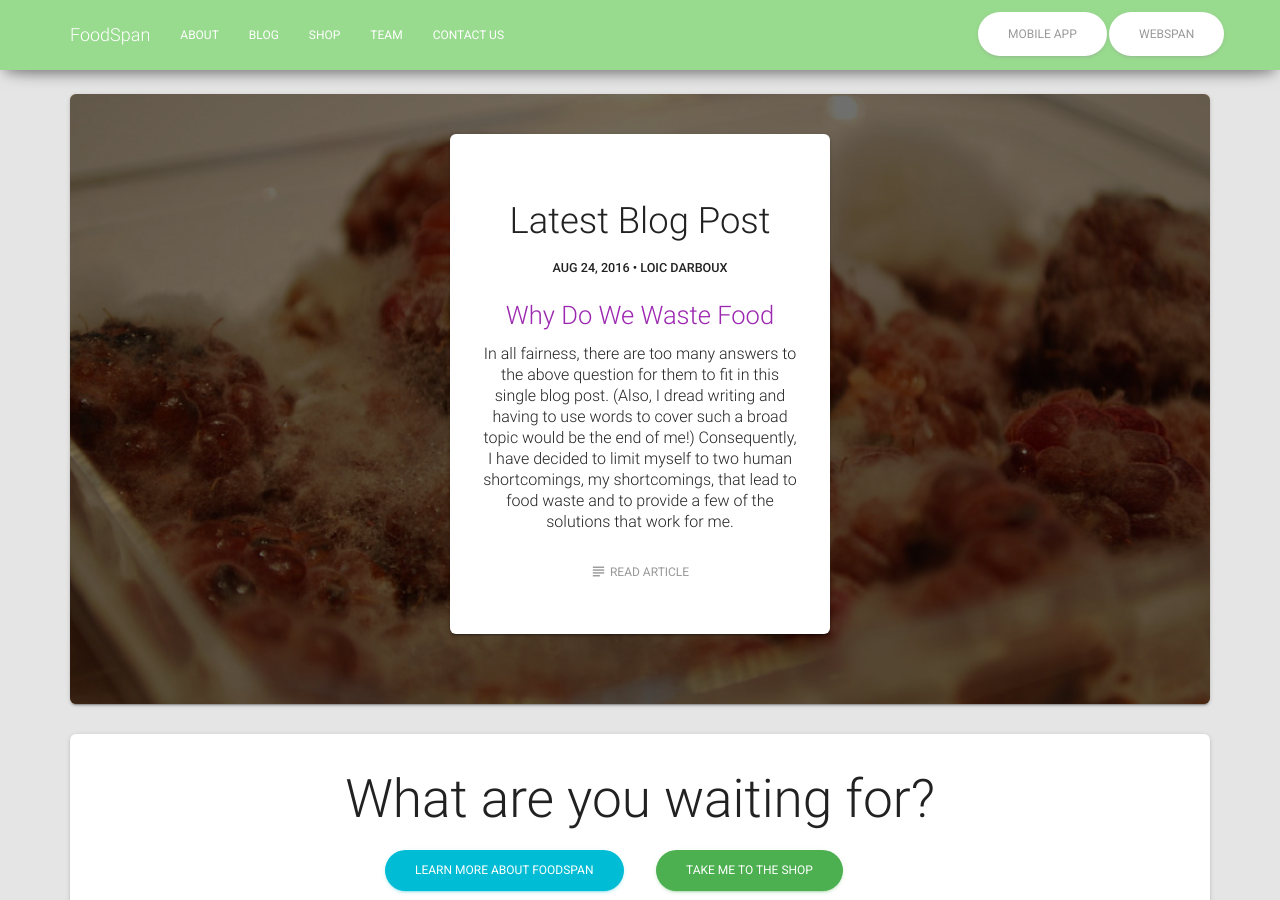
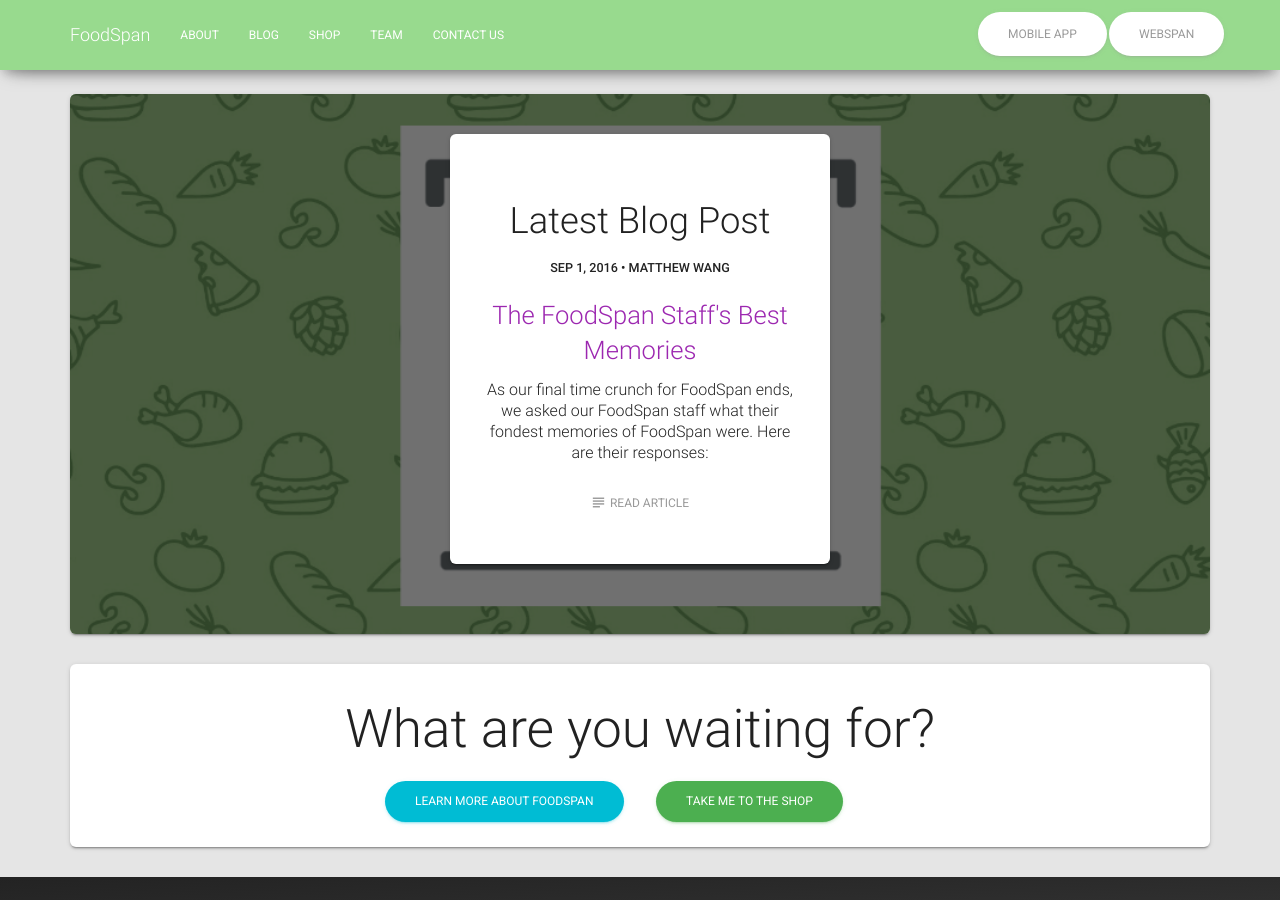
Before and after one commit to FoodSpan/foodspan-website, a Jekyll site: the page built from index.html, in a window 1280 px wide and 900 px high, scrolled down 1696 px. Built offline with Jekyll 4.4.1, drawn with Linux system fonts in a browser that asks for light colours; some web fonts are replaced; some of the changed lines change nothing that is shown.

Commit message:
last blog post

```diff
--- a/_posts/2016-09-07-foodspan-staff-memories.markdown
+++ b/_posts/2016-09-07-foodspan-staff-memories.markdown
@@ -4,7 +4,6 @@ title:  "The FoodSpan Staff's Best Memories"
 date:   2016-09-01 16:10:00 -0500
 categories: staff
 author: "Matthew Wang"
-published: false
 ---
 
 As our final time crunch for FoodSpan ends, we asked our FoodSpan staff what their fondest memories of FoodSpan were. Here are their responses:
@@ -35,3 +34,7 @@ My fondest memory would be back at McMaster when FoodSpan won our SHAD campus co
 ## Nathan Maguire, Intellectual Property Specialist
 
 My fondest memory is just working on a project with great people from SHAD, over a month after the program ended.
+
+## Matthew Wang, Lead Developer
+
+Finishing a twelve hour crunch of work. That small break before the next crunch... feels sooooo good.
```
